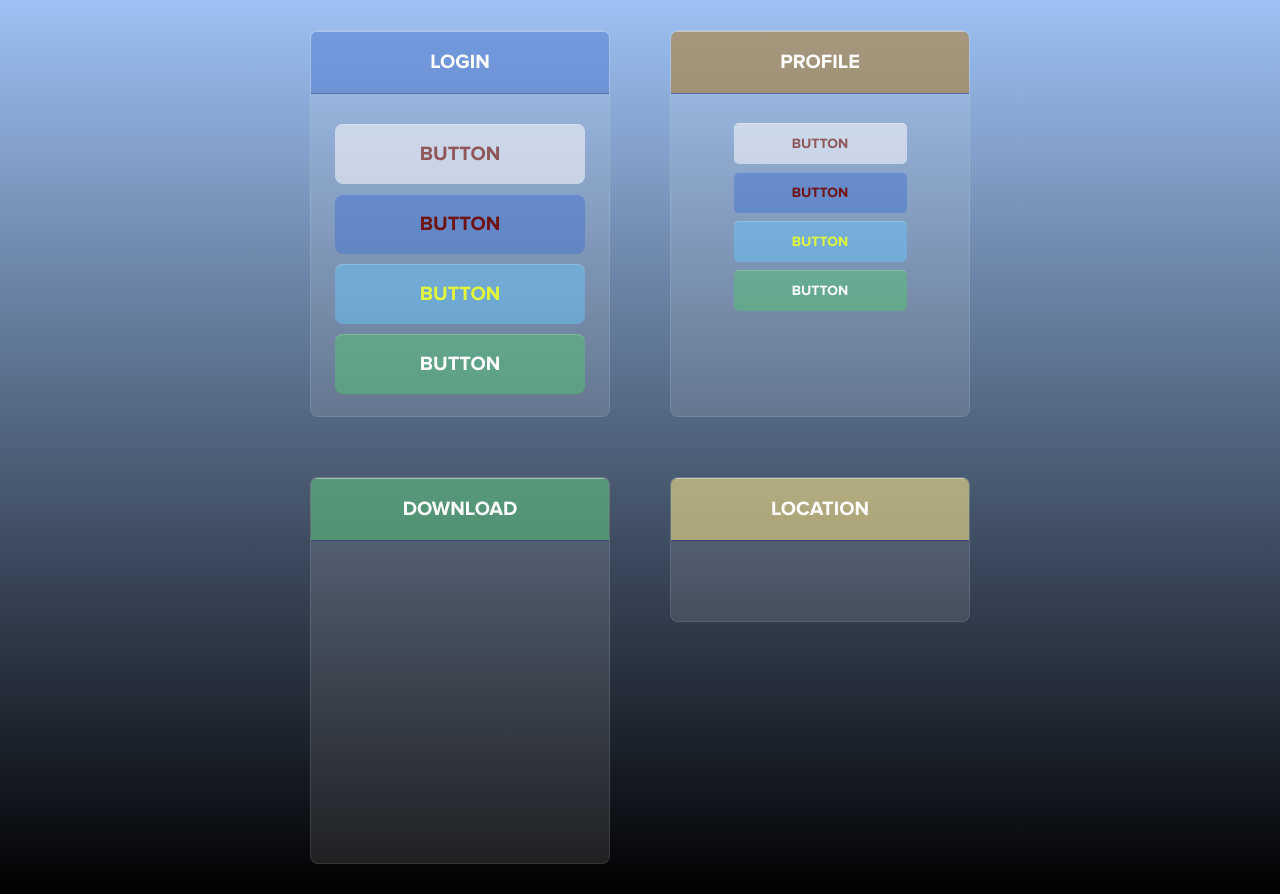
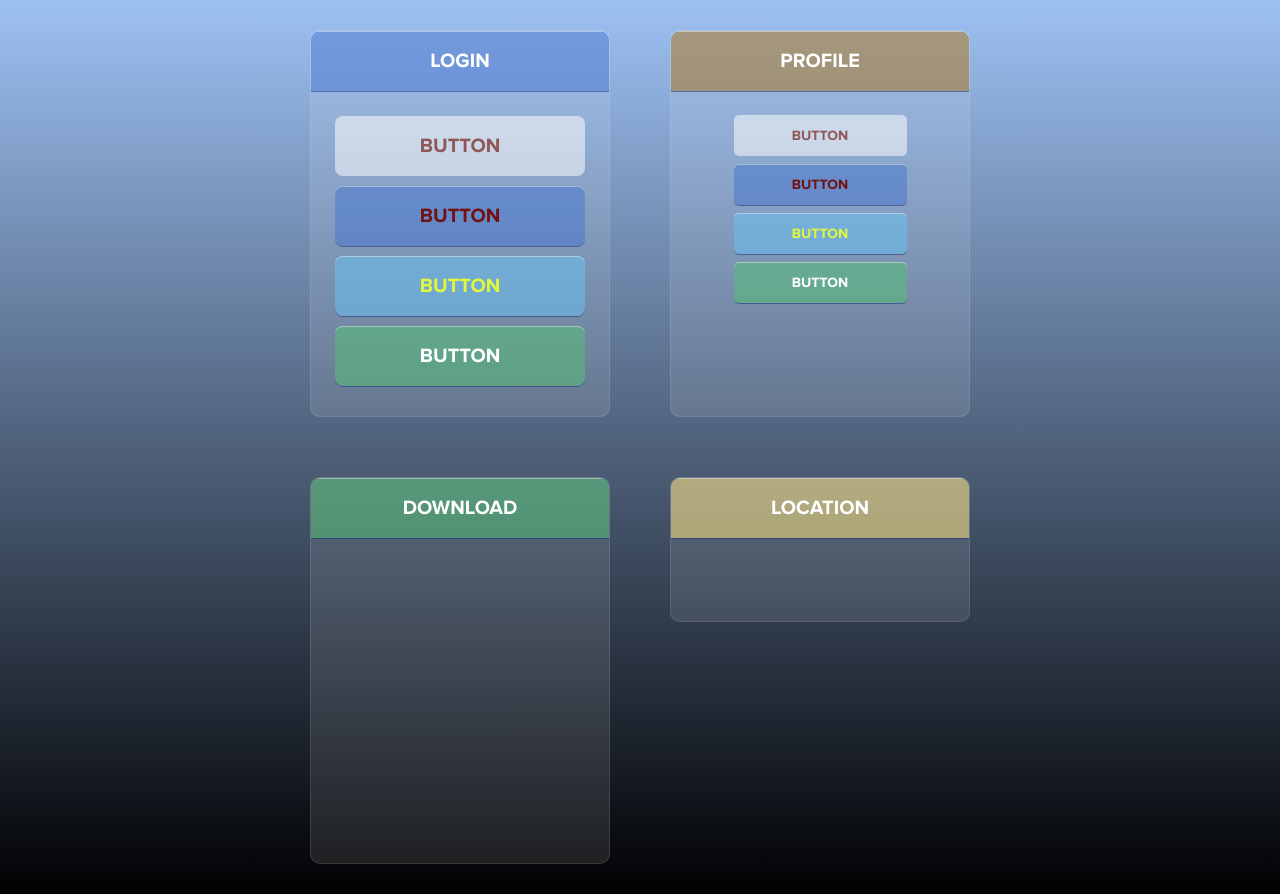
Before and after one commit to TATIST/TATIST-Lesson-15, a website: page index.html in a window 1280 px wide. Drawn offline with Linux system fonts and the light colour scheme.

Commit message:
Add box-shadow buuton

```diff
--- a/scss/_mixins.scss
+++ b/scss/_mixins.scss
@@ -1,7 +1,7 @@
 @mixin form($height) {
     background: $bgCard;
     height: $height;
-    border-radius: 8px;
+    border-radius: 10px;
     border: 1px $bgCard solid;
     overflow: hidden;
     display: flex;
@@ -17,8 +17,8 @@
     background: $titleBg;
     text-align: center;
     text-transform: uppercase;
-    padding: 19px;
-    margin-bottom: 21px;
+    padding: 18px;
+    margin-bottom: 20px;
     box-shadow: 0px 1px 0px 0px rgba(35, 47, 124, 0.54),
         inset 0px 1px 0px 0px rgba(255, 255, 255, 0.4);
 }
@@ -26,7 +26,8 @@
 @mixin button ($textColor, $btnBgColor) {
     color: $textColor;
     background: $btnBgColor;
-    box-shadow: inset 0px 1px 0px 0px rgba(255, 255, 255, 0.2);
+    box-shadow: 0px 1px 0px 0px rgba(35, 47, 124, 0.54),
+        inset 0px 1px 0px 0px rgba(255, 255, 255, 0.4);
     text-transform: uppercase;
     border: none;
     font: 20px "proxima_novabold",
--- a/scss/_styles.scss
+++ b/scss/_styles.scss
@@ -37,6 +37,7 @@ body {
 
     .btn-primary {
         @include button($fontColorPrimary, $colorPrimary);
+        box-shadow: none;
     }
 
     .btn-customary {
@@ -61,6 +62,7 @@ body {
 
     .btn-primary {
         @include button($fontColorPrimary, $colorPrimary);
+        box-shadow: none;
     }
 
     .btn-customary {
```
Also changed, not shown: css/main.css.
